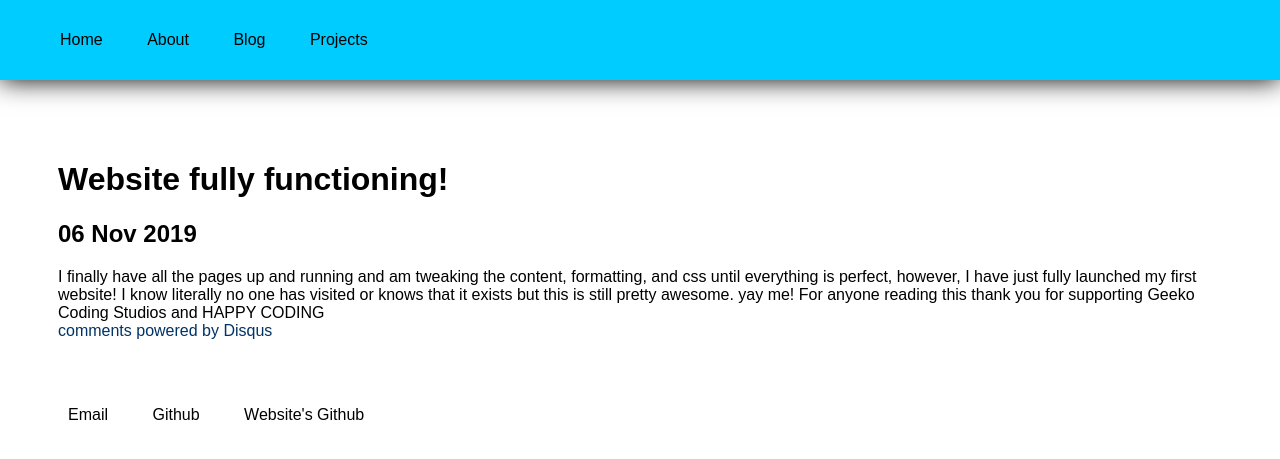
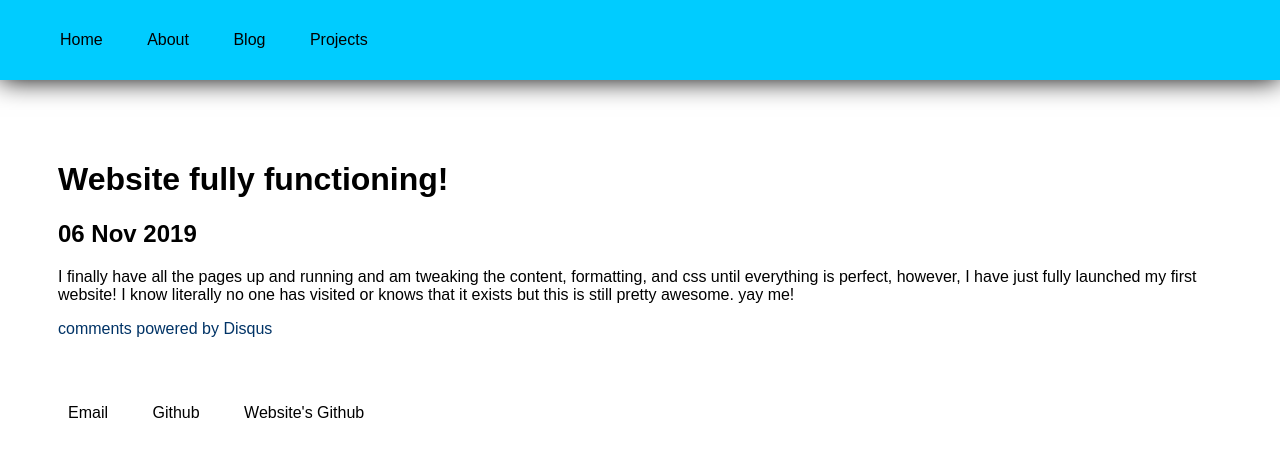
Before and after one commit to Geeko/geeko.github.io, a Jekyll site: the page built from _posts/2019-11-06-Geeko-Site-Fully-Functioning.md, in a window 1280 px wide. Shown: the top 459 px of the page. Built offline with Jekyll 4.4.1, drawn with Linux system fonts in a browser that asks for light colours; comment, search, counter and statistics services are not loaded.

Commit message:
Update and rename 2019-11-06-Geeko-Site-Fully-Functioning.html to 2019-11-06-Geeko-Site-Fully-Functioning.md

```diff
--- a/_posts/2019-11-06-Geeko-Site-Fully-Functioning.html
+++ b/_posts/2019-11-06-Geeko-Site-Fully-Functioning.md
@@ -5,4 +5,4 @@ date: 2019-11-06
 ---
   I finally have all the pages up and running and am tweaking the content, formatting, and css until everything is perfect,
   however, I have just fully launched my first website! I know literally no one has visited or knows that it exists but this is
-  still pretty awesome. yay me! For anyone reading this thank you for supporting Geeko Coding Studios and </span class="happyCoding">HAPPY CODING</span>
+  still pretty awesome. yay me!
```
